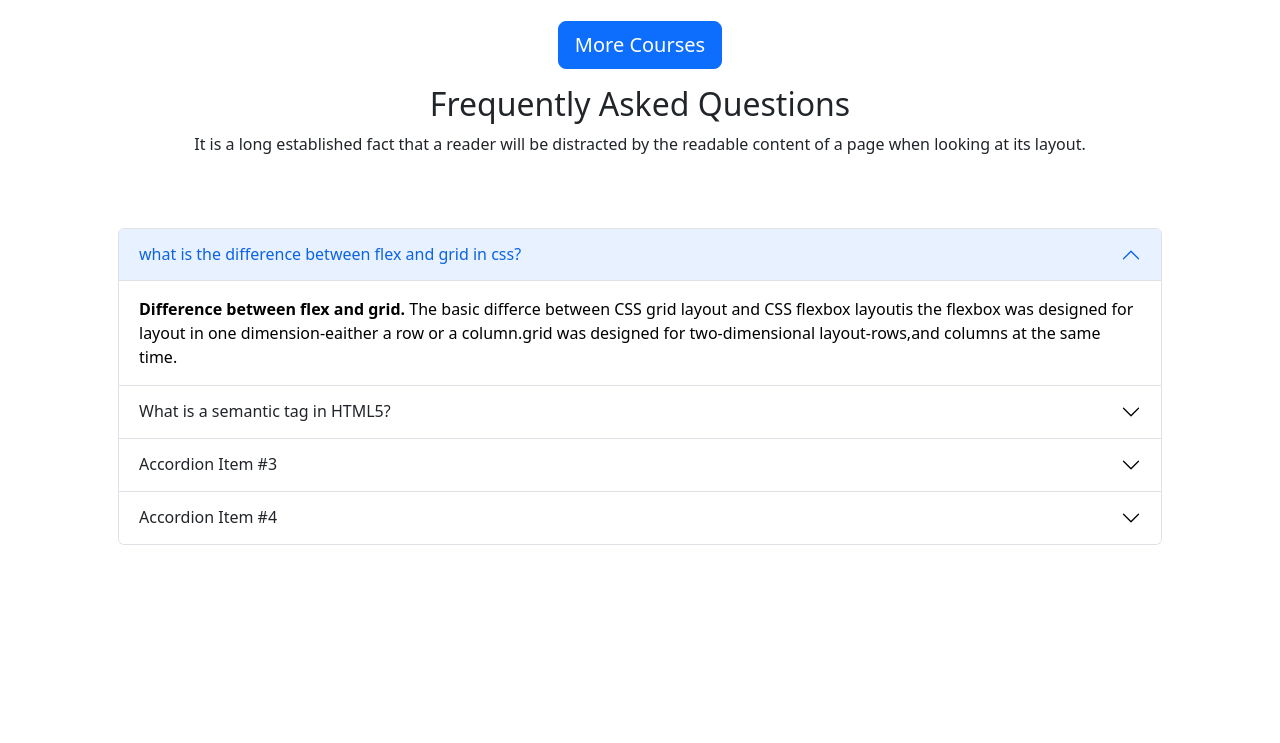
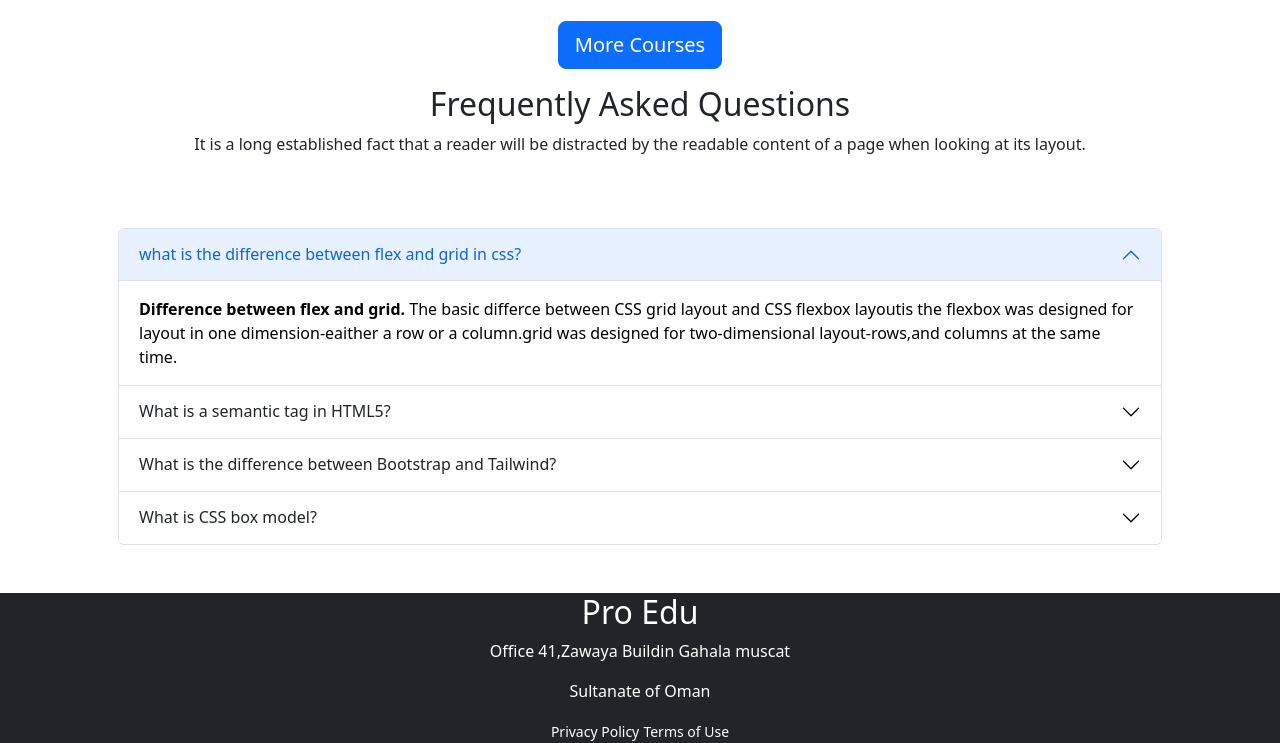
Before and after one commit to sanjidaakhanda/courses.edu, a plain HTML site: page index.html in a window 1280 px wide. Shown: the part 1439-2182 px from the top of the page. Before the commit the page ends 2032 px from the top, so only its background shows below. Drawn offline with nearby package versions, Linux system fonts and the light colour scheme.

Commit message:
footer  commit

```diff
--- a/index.html
+++ b/index.html
@@ -75,10 +75,10 @@
         </div>
         <div class="carousel-inner">
           <div class="carousel-item active">
-            <img class="img-fluid" src="images/cover/cover-1.png" class="d-block w-100" alt="...">
+            <img class="img-fluid " src="images/cover/cover-1.png" class="d-block w-100" alt="...">
             <div class="carousel-caption d-none d-md-block">
 
-              <h1 class=" fs-1 font-bold text-center">Get Started Digital Learning</h1>
+              <h1 class=" fs-1 font-bold text-center text-primary">Get Started Digital Learning</h1>
               <p class="">It is a long established fact that a reader will be distracted by the readable
                 content of a page when looking at its layout</p>
 
@@ -304,12 +304,12 @@
         <div class="accordion-item">
             <h2 class="accordion-header" id="headingThree">
               <button class="accordion-button collapsed" type="button" data-bs-toggle="collapse" data-bs-target="#collapseThree" aria-expanded="false" aria-controls="collapseThree">
-                Accordion Item #3
+                What is the difference between Bootstrap and Tailwind?
               </button>
             </h2>
             <div id="collapseThree" class="accordion-collapse collapse" aria-labelledby="headingThree" data-bs-parent="#accordionExample">
               <div class="accordion-body">
-                <strong>This is the third item's accordion body.</strong> It is hidden by default, until the collapse plugin adds the appropriate classes that we use to style each element. These classes control the overall appearance, as well as the showing and hiding via CSS transitions. You can modify any of this with custom CSS or overriding our default variables. It's also worth noting that just about any HTML can go within the <code>.accordion-body</code>, though the transition does limit overflow.
+                <strong>Diffarence between Bootstrap and Tailwind</strong> Bootstrap's utility and layout classes provide you with everything you need to style a responsive webpage.with tailwind,however,you are much more involved in styling the webpage because you end up having to creat your own components using the utility classes that the framework offers.
               </div>
             </div>
           </div>
@@ -318,12 +318,12 @@
           <div class="accordion-item">
             <h2 class="accordion-header" id="headingThree">
               <button class="accordion-button collapsed" type="button" data-bs-toggle="collapse" data-bs-target="#collapseThree" aria-expanded="false" aria-controls="collapseThree">
-                Accordion Item #4
+                What is CSS box model?
               </button>
             </h2>
             <div id="collapseThree" class="accordion-collapse collapse" aria-labelledby="headingThree" data-bs-parent="#accordionExample">
               <div class="accordion-body">
-                <strong>This is the third item's accordion body.</strong> It is hidden by default, until the collapse plugin adds the appropriate classes that we use to style each element. These classes control the overall appearance, as well as the showing and hiding via CSS transitions. You can modify any of this with custom CSS or overriding our default variables. It's also worth noting that just about any HTML can go within the <code>.accordion-body</code>, though the transition does limit overflow.
+                <strong>CSS box Model</strong> In web development,the CSS box model refers to how HTML elements are modeled in browser engines and how the dimeneions of those HTML elements are derived from CSS properties.it is a fundamental concept for the composition of HTML webpages.
               </div>
             </div>
           </div>
@@ -338,9 +338,20 @@
 <!-- container div -->
 </div>
 
+<!-- footer -->
+
+<footer class="bg-dark text-white">
+<div class="container text-center">
+<h2>Pro Edu</h2>
+<p>Office 41,Zawaya Buildin Gahala muscat</p>
+<p>Sultanate of Oman</p>
+<small>Privacy Policy</small>
+<small>Terms of Use</small>
+
+</div>
 
 
-
+</footer>
 
 
 
```
